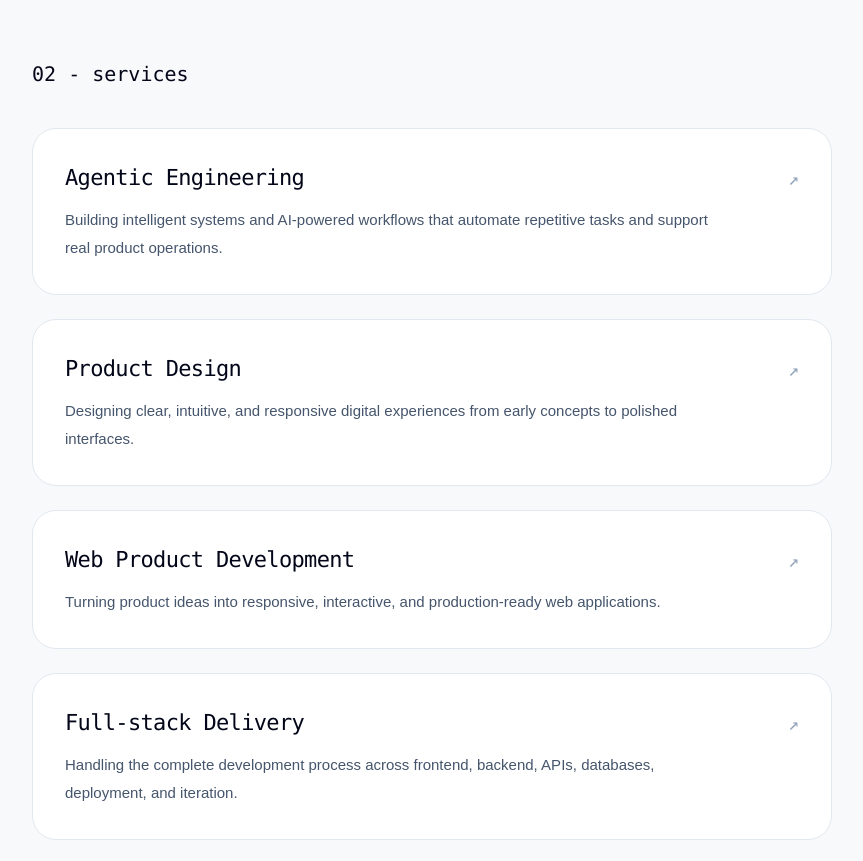
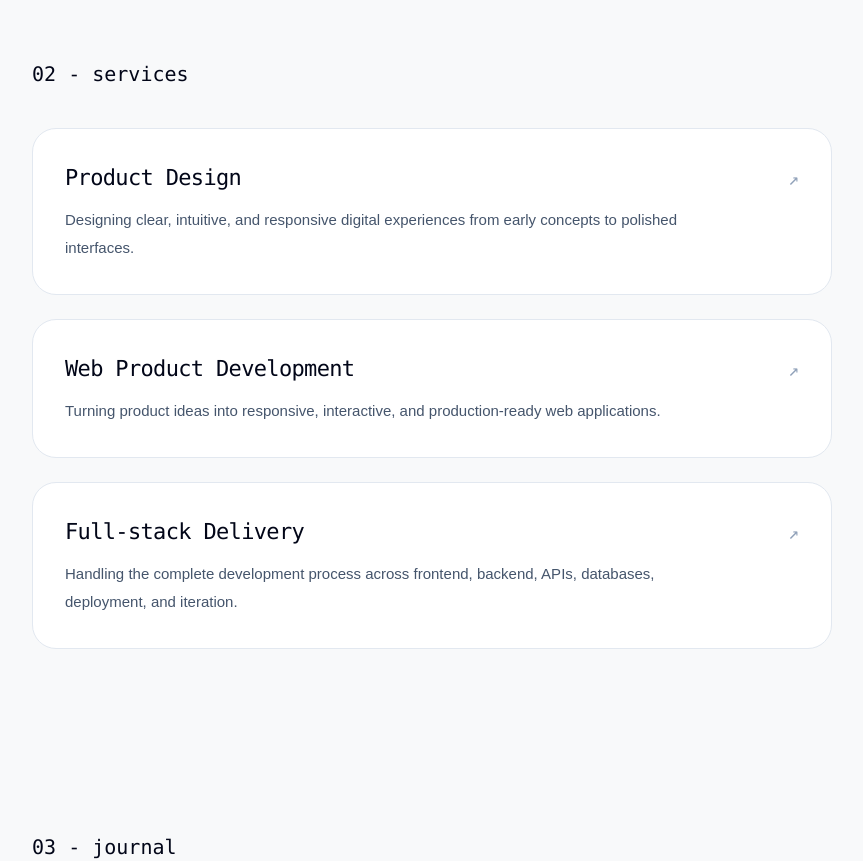
Before and after one commit to anniesrdnl/anniesrdnl_portfolio, a React (Vite) app: page / in a window 1280 px wide. Shown: the part 1700-2561 px from the top of the page, without its empty margins (358-1221 px from the left). Built offline with nearby package versions, Linux system fonts and the light colour scheme.

Commit message:
Remove Agentic Engineering service

```diff
--- a/src/data/portfolio.js
+++ b/src/data/portfolio.js
@@ -68,26 +68,9 @@ export const projects = [
     ],
     link: 'https://teech-app.vercel.app/',
   },
-  {
-    id: 4,
-    title: 'Product Platform',
-    description:
-      'A responsive product experience focused on clear information architecture, reliable interactions, and production-ready implementation.',
-    technologies: [
-      'React',
-      'Tailwind CSS',
-      'Vite',
-    ],
-    link: 'https://example.com/product-platform',
-  },
 ]
 
 export const services = [
-  {
-    title: 'Agentic Engineering',
-    description:
-      'Building intelligent systems and AI-powered workflows that automate repetitive tasks and support real product operations.',
-  },
   {
     title: 'Product Design',
     description:
```
